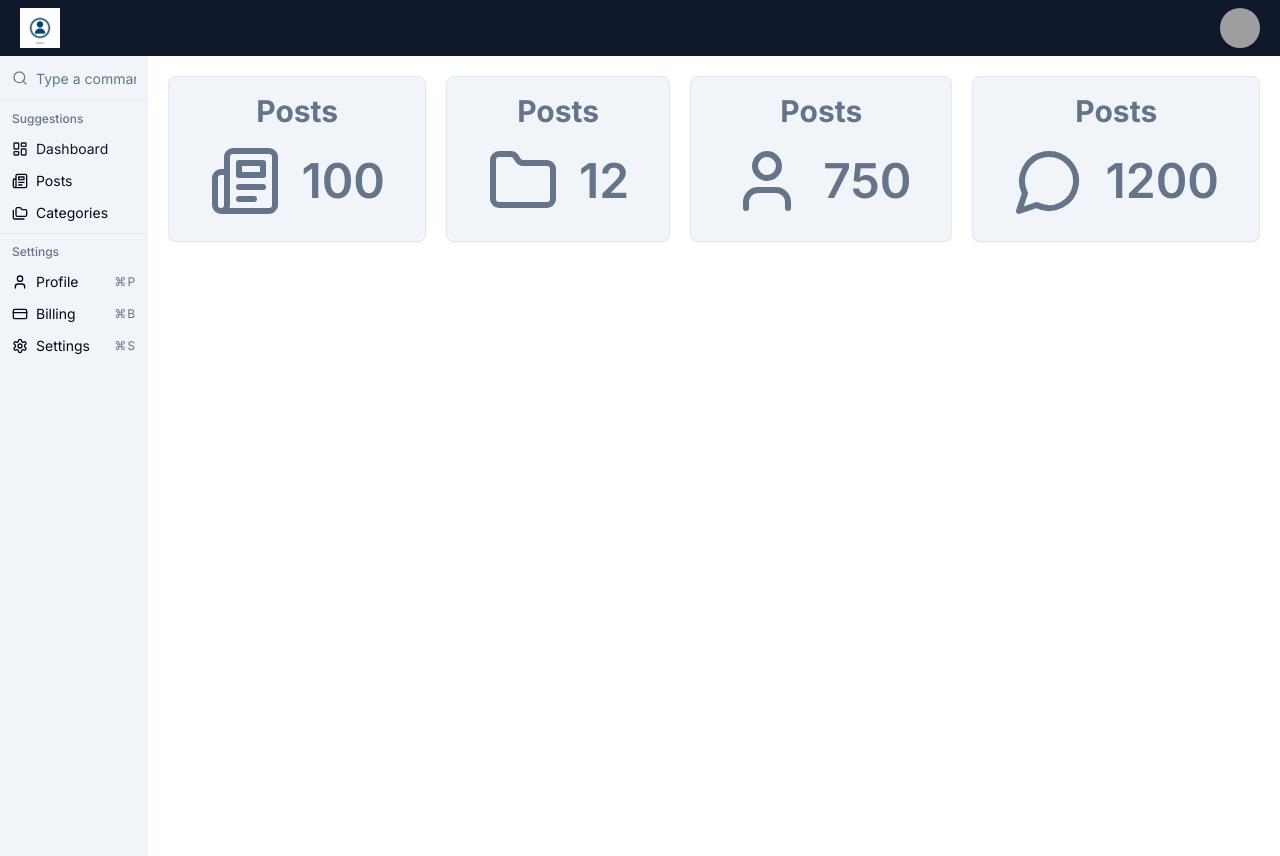
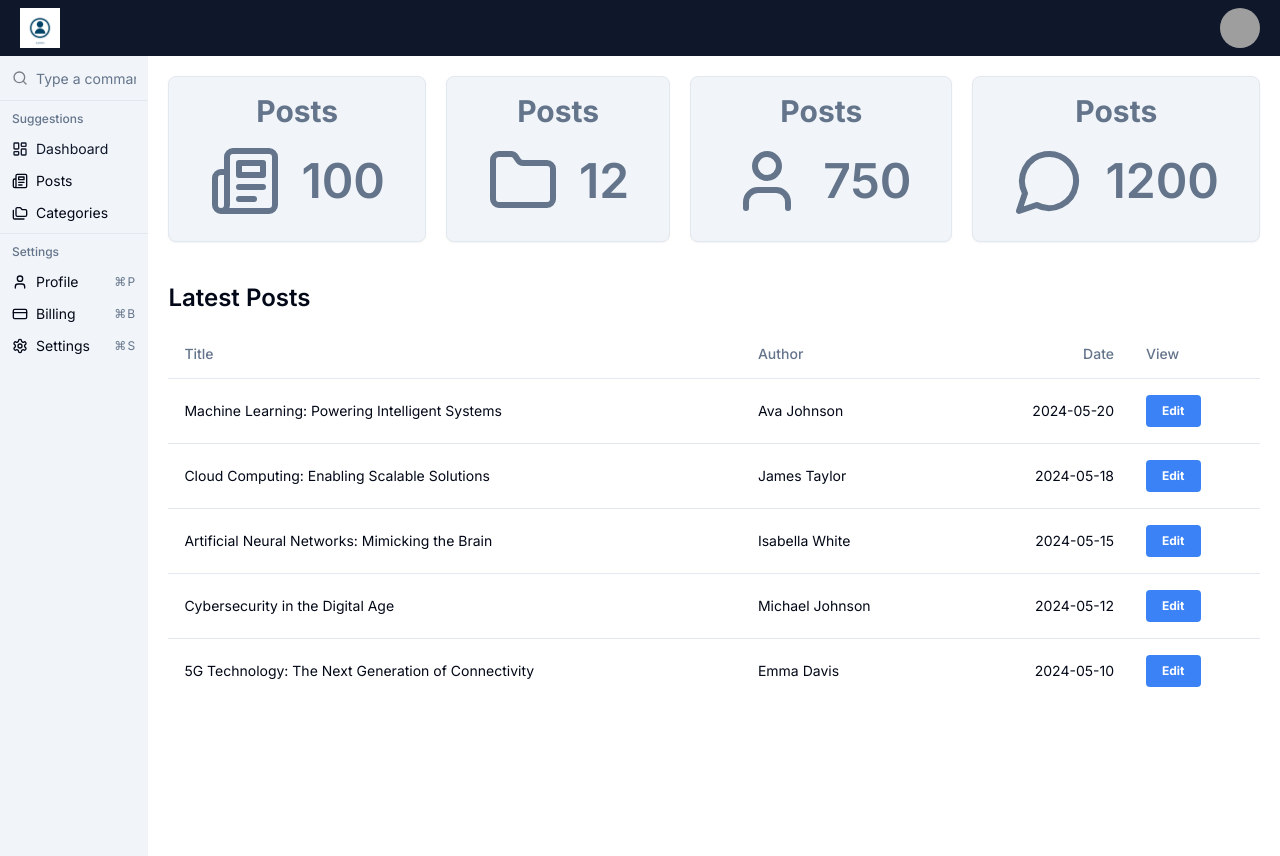
Before and after one commit to swatijain1095/admin-dashboard, a Next.js app: page / in a window 1280 px wide. Built offline with nearby package versions, Linux system fonts and the light colour scheme; grey boxes are pictures that could not be loaded.

Commit message:
Added poststable component

```diff
--- /dev/null
+++ b/data/posts.ts
@@ -0,0 +1,172 @@
+import { Post } from "../types/post";
+
+const posts: Post[] = [
+  {
+    id: "1",
+    title: "The Rise of Artificial Intelligence",
+    body: "Artificial Intelligence (AI) is revolutionizing various industries...",
+    author: "John Doe",
+    date: "2024-05-01",
+    comments: [
+      { id: "1", text: "Great introduction!", username: "Jane" },
+      {
+        id: "2",
+        text: "Looking forward to more posts on this topic.",
+        username: "Alex",
+      },
+    ],
+  },
+  {
+    id: "2",
+    title: "Quantum Computing: A New Era of Computing",
+    body: "Quantum computing holds the potential to solve problems...",
+    author: "Emily Smith",
+    date: "2024-04-28",
+    comments: [
+      { id: "1", text: "Fascinating read!", username: "Mark" },
+      {
+        id: "2",
+        text: "I have some questions about quantum algorithms.",
+        username: "Sarah",
+      },
+    ],
+  },
+  {
+    id: "3",
+    title: "Blockchain: Transforming Industries",
+    body: "Blockchain technology is disrupting traditional industries...",
+    author: "David Johnson",
+    date: "2024-05-03",
+    comments: [
+      { id: "1", text: "Blockchain has immense potential!", username: "Lucy" },
+      {
+        id: "2",
+        text: "I'm curious about its scalability.",
+        username: "Michael",
+      },
+    ],
+  },
+  {
+    id: "4",
+    title: "The Future of Augmented Reality",
+    body: "Augmented Reality (AR) is changing the way we interact...",
+    author: "Sophia Williams",
+    date: "2024-05-05",
+    comments: [
+      { id: "1", text: "AR applications are amazing!", username: "Grace" },
+      {
+        id: "2",
+        text: "Can't wait to see AR integrated into everyday life.",
+        username: "Jack",
+      },
+    ],
+  },
+  {
+    id: "5",
+    title: "The Internet of Things (IoT): Connecting Everything",
+    body: "The Internet of Things (IoT) is creating interconnected...",
+    author: "Andrew Brown",
+    date: "2024-05-08",
+    comments: [
+      {
+        id: "1",
+        text: "IoT has huge potential for smart homes.",
+        username: "Olivia",
+      },
+      {
+        id: "2",
+        text: "Security concerns need to be addressed.",
+        username: "William",
+      },
+    ],
+  },
+  {
+    id: "6",
+    title: "5G Technology: The Next Generation of Connectivity",
+    body: "5G technology promises faster speeds and lower latency...",
+    author: "Emma Davis",
+    date: "2024-05-10",
+    comments: [
+      {
+        id: "1",
+        text: "Excited for the possibilities with 5G.",
+        username: "Sophie",
+      },
+      {
+        id: "2",
+        text: "Hope it improves rural connectivity too.",
+        username: "Ethan",
+      },
+    ],
+  },
+  {
+    id: "7",
+    title: "Cybersecurity in the Digital Age",
+    body: "As technology advances, cybersecurity becomes...",
+    author: "Michael Johnson",
+    date: "2024-05-12",
+    comments: [
+      {
+        id: "1",
+        text: "Cybersecurity is crucial for protecting data.",
+        username: "Ava",
+      },
+      { id: "2", text: "Continuous monitoring is key.", username: "Noah" },
+    ],
+  },
+  {
+    id: "8",
+    title: "Artificial Neural Networks: Mimicking the Brain",
+    body: "Artificial Neural Networks (ANNs) are inspired by the...",
+    author: "Isabella White",
+    date: "2024-05-15",
+    comments: [
+      {
+        id: "1",
+        text: "ANNs have applications in various fields.",
+        username: "Liam",
+      },
+      {
+        id: "2",
+        text: "Training them requires a lot of data.",
+        username: "Mia",
+      },
+    ],
+  },
+  {
+    id: "9",
+    title: "Cloud Computing: Enabling Scalable Solutions",
+    body: "Cloud computing provides on-demand access to computing...",
+    author: "James Taylor",
+    date: "2024-05-18",
+    comments: [
+      {
+        id: "1",
+        text: "Cloud computing has transformed IT.",
+        username: "Harper",
+      },
+      {
+        id: "2",
+        text: "Concerned about data privacy in the cloud.",
+        username: "Logan",
+      },
+    ],
+  },
+  {
+    id: "10",
+    title: "Machine Learning: Powering Intelligent Systems",
+    body: "Machine Learning (ML) algorithms enable computers...",
+    author: "Ava Johnson",
+    date: "2024-05-20",
+    comments: [
+      { id: "1", text: "ML is reshaping industries.", username: "Emma" },
+      {
+        id: "2",
+        text: "I'm interested in reinforcement learning.",
+        username: "Daniel",
+      },
+    ],
+  },
+];
+
+export default posts;
--- a/src/app/page.tsx
+++ b/src/app/page.tsx
@@ -1,4 +1,5 @@
 import DashboardCard from "@/components/dashboard/DashboardCard";
+import PostTable from "@/components/posts/PostsTable";
 import { Folder, MessageCircle, Newspaper, User } from "lucide-react";
 
 export default function Home() {
@@ -26,6 +27,7 @@
           icon={<MessageCircle className="text-slate-500" size={72} />}
         />
       </div>
+      <PostTable title="Latest Posts" limit={5} />
     </>
   );
 }
--- /dev/null
+++ b/src/components/posts/PostsTable.tsx
@@ -0,0 +1,69 @@
+import {
+  Table,
+  TableBody,
+  TableCell,
+  TableHead,
+  TableHeader,
+  TableRow,
+  TableCaption,
+} from "@/components/ui/table";
+import Link from "next/link";
+import posts from "../../../data/posts";
+import { Post } from "../../../types/post";
+
+interface PostsTableProps {
+  limit?: number;
+  title?: string;
+}
+
+const PostTable = ({ limit, title }: PostsTableProps) => {
+  //Sort posts in desc order based on date
+
+  const sortedPosts: Post[] = [...posts].sort(
+    (a, b) => new Date(b.date).getTime() - new Date(a.date).getTime()
+  );
+
+  //filter posts to limit
+  const filteredPosts = limit ? sortedPosts.slice(0, limit) : sortedPosts;
+
+  return (
+    <div className="mt-10">
+      <h3 className="text-2xl mb-4 font-semibold">{title ? title : "Posts"}</h3>
+      <Table>
+        <TableCaption>A list of recent posts</TableCaption>
+        <TableHeader>
+          <TableRow>
+            <TableHead>Title</TableHead>
+            <TableHead className="hidden md:table-cell">Author</TableHead>
+            <TableHead className="hidden md:table-cell text-right">
+              Date
+            </TableHead>
+            <TableHead>View</TableHead>
+          </TableRow>
+        </TableHeader>
+        <TableBody>
+          {filteredPosts.map((post) => (
+            <TableRow key={post.id}>
+              <TableCell>{post.title}</TableCell>
+              <TableCell className="hidden md:table-cell">
+                {post.author}
+              </TableCell>
+              <TableCell className="text-right hidden md:table-cell">
+                {post.date}
+              </TableCell>
+              <TableCell>
+                <Link href={`/posts/edit/${post.id}`}>
+                  <button className="bg-blue-500 hover:bg-blue-700 text-white font-bold py-2 px-4 rounded text-xs">
+                    Edit
+                  </button>
+                </Link>
+              </TableCell>
+            </TableRow>
+          ))}
+        </TableBody>
+      </Table>
+    </div>
+  );
+};
+
+export default PostTable;
--- /dev/null
+++ b/src/components/ui/table.tsx
@@ -0,0 +1,117 @@
+import * as React from "react";
+
+import { cn } from "@/lib/utils";
+
+const Table = React.forwardRef<
+  HTMLTableElement,
+  React.HTMLAttributes<HTMLTableElement>
+>(({ className, ...props }, ref) => (
+  <div className="relative w-full overflow-auto">
+    <table
+      ref={ref}
+      className={cn("w-full caption-bottom text-sm", className)}
+      {...props}
+    />
+  </div>
+));
+Table.displayName = "Table";
+
+const TableHeader = React.forwardRef<
+  HTMLTableSectionElement,
+  React.HTMLAttributes<HTMLTableSectionElement>
+>(({ className, ...props }, ref) => (
+  <thead ref={ref} className={cn("[&_tr]:border-b", className)} {...props} />
+));
+TableHeader.displayName = "TableHeader";
+
+const TableBody = React.forwardRef<
+  HTMLTableSectionElement,
+  React.HTMLAttributes<HTMLTableSectionElement>
+>(({ className, ...props }, ref) => (
+  <tbody
+    ref={ref}
+    className={cn("[&_tr:last-child]:border-0", className)}
+    {...props}
+  />
+));
+TableBody.displayName = "TableBody";
+
+const TableFooter = React.forwardRef<
+  HTMLTableSectionElement,
+  React.HTMLAttributes<HTMLTableSectionElement>
+>(({ className, ...props }, ref) => (
+  <tfoot
+    ref={ref}
+    className={cn(
+      "border-t bg-muted/50 font-medium [&>tr]:last:border-b-0",
+      className
+    )}
+    {...props}
+  />
+));
+TableFooter.displayName = "TableFooter";
+
+const TableRow = React.forwardRef<
+  HTMLTableRowElement,
+  React.HTMLAttributes<HTMLTableRowElement>
+>(({ className, ...props }, ref) => (
+  <tr
+    ref={ref}
+    className={cn(
+      "border-b transition-colors hover:bg-muted/50 data-[state=selected]:bg-muted",
+      className
+    )}
+    {...props}
+  />
+));
+TableRow.displayName = "TableRow";
+
+const TableHead = React.forwardRef<
+  HTMLTableCellElement,
+  React.ThHTMLAttributes<HTMLTableCellElement>
+>(({ className, ...props }, ref) => (
+  <th
+    ref={ref}
+    className={cn(
+      "h-12 px-4 text-left align-middle font-medium text-muted-foreground [&:has([role=checkbox])]:pr-0",
+      className
+    )}
+    {...props}
+  />
+));
+TableHead.displayName = "TableHead";
+
+const TableCell = React.forwardRef<
+  HTMLTableCellElement,
+  React.TdHTMLAttributes<HTMLTableCellElement>
+>(({ className, ...props }, ref) => (
+  <td
+    ref={ref}
+    className={cn("p-4 align-middle [&:has([role=checkbox])]:pr-0", className)}
+    {...props}
+  />
+));
+TableCell.displayName = "TableCell";
+
+const TableCaption = React.forwardRef<
+  HTMLTableCaptionElement,
+  React.HTMLAttributes<HTMLTableCaptionElement>
+>(({ className, ...props }, ref) => (
+  <caption
+    ref={ref}
+    className={cn("mt-4 text-sm text-muted-foreground", className)}
+    // {...props}
+  />
+));
+TableCaption.displayName = "TableCaption";
+
+export {
+  Table,
+  TableHeader,
+  TableBody,
+  TableFooter,
+  TableHead,
+  TableRow,
+  TableCell,
+  TableCaption,
+};
--- /dev/null
+++ b/types/post.ts
@@ -0,0 +1,14 @@
+export interface Post {
+  id: string;
+  title: string;
+  body: string;
+  author: string;
+  date: string;
+  comments: PostComment[];
+}
+
+export interface PostComment {
+  id: string;
+  text: string;
+  username: string;
+}
```
